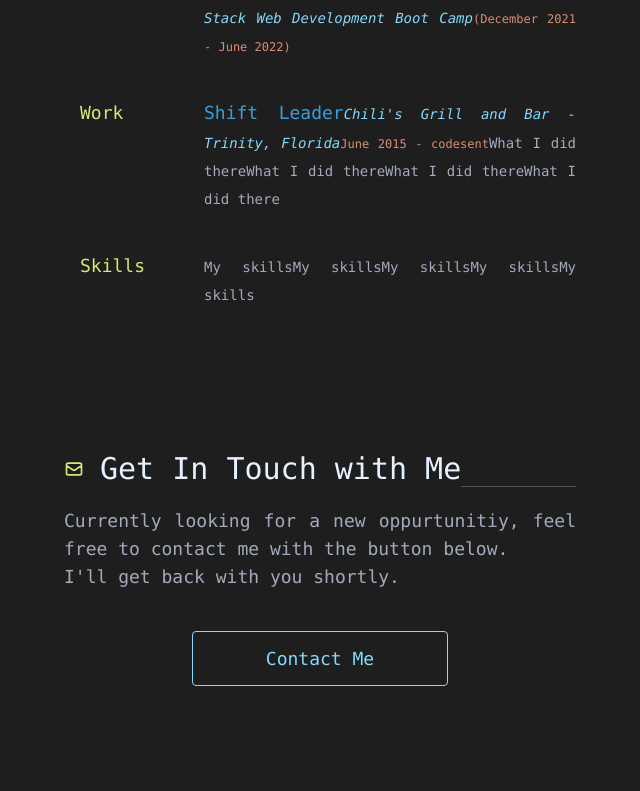
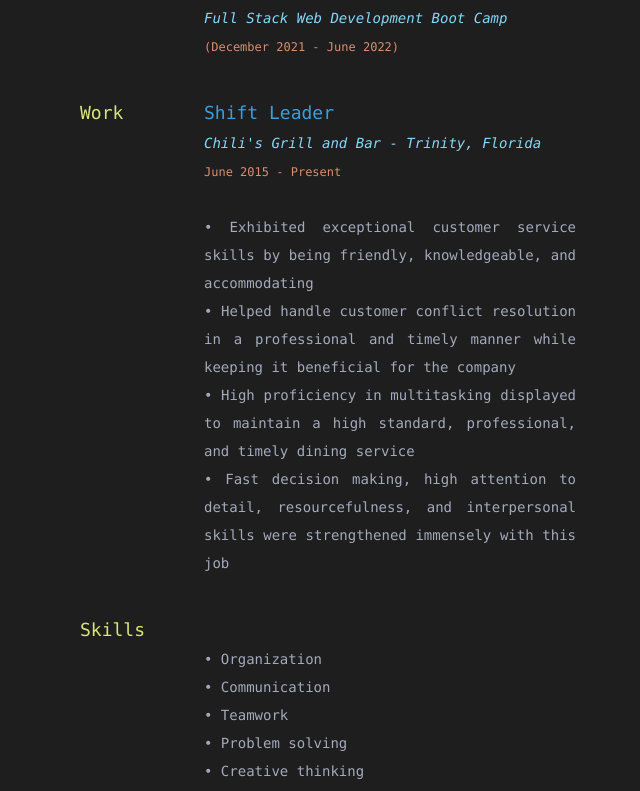
Before and after one commit to JaredTempleton/portfolio, a React (Create React App) app: page / in a window 1280 px wide. Shown: the part 1642-2433 px from the top of the page, without its empty margins (464-1104 px from the left). Built offline with nearby package versions, Linux system fonts and the light colour scheme.

Commit message:
small changes

```diff
--- a/package.json
+++ b/package.json
@@ -1,5 +1,6 @@
 {
   "name": "portfolio",
+  "homepage": "http://jaredtempleton.com",
   "version": "0.1.0",
   "private": true,
   "dependencies": {
--- a/src/Pages/Resume.jsx
+++ b/src/Pages/Resume.jsx
@@ -21,7 +21,9 @@ const Resume = () => {
                     </div>
                     <div className="w-3/4">
                         <code className="text-blue_vs">Universty of Central Florida</code>
+                        <br />
                         <code className="italic text-sm text-lightblue_vs">Full Stack Web Development Boot Camp</code>
+                        <br />
                         <code className="text-xs text-brown_vs">(December 2021 - June 2022)</code>
                     </div>
                 </div>
@@ -31,12 +33,17 @@ const Resume = () => {
                     </div>
                     <div className="w-3/4">
                         <code className="text-blue_vs">Shift Leader</code>
+                        <br />
                         <code className="italic text-sm text-lightblue_vs">Chili's Grill and Bar - Trinity, Florida</code>
-                        <code className="text-xs text-brown_vs">June 2015 - codesent</code>
-                        <code className="text-sm">What I did there</code>
-                        <code className="text-sm">What I did there</code>
-                        <code className="text-sm">What I did there</code>
-                        <code className="text-sm">What I did there</code>
+                        <br />
+                        <code className="text-xs text-brown_vs">June 2015 - Present</code>
+                        <br />
+                        <code className="text-sm">
+                        <br />• Exhibited exceptional customer service skills by being friendly, knowledgeable, and accommodating
+                        <br />• Helped handle customer conflict resolution in a professional and timely manner while keeping it beneficial for the company
+                        <br />• High proficiency in multitasking displayed to maintain a high standard, professional, and timely dining service
+                        <br />• Fast decision making, high attention to detail, resourcefulness, and interpersonal skills were strengthened immensely with this job
+                        </code>
                     </div>
                 </div>
                 <div className="flex flex-row pt-10 flex-wrap">
@@ -44,11 +51,14 @@ const Resume = () => {
                         <code className="text-yellow_vs">Skills</code>
                     </div>
                     <div className="w-3/4">
-                        <code className="text-sm">My skills</code>
-                        <code className="text-sm">My skills</code>
-                        <code className="text-sm">My skills</code>
-                        <code className="text-sm">My skills</code>
-                        <code className="text-sm">My skills</code>
+                        <code className="text-sm">
+                            <br />• Organization
+                            <br />• Communication
+                            <br />• Teamwork
+                            <br />• Problem solving
+                            <br />• Creative thinking
+                            <br />• Decision making
+                        </code>
                     </div>
                 </div>
             </div>
```
